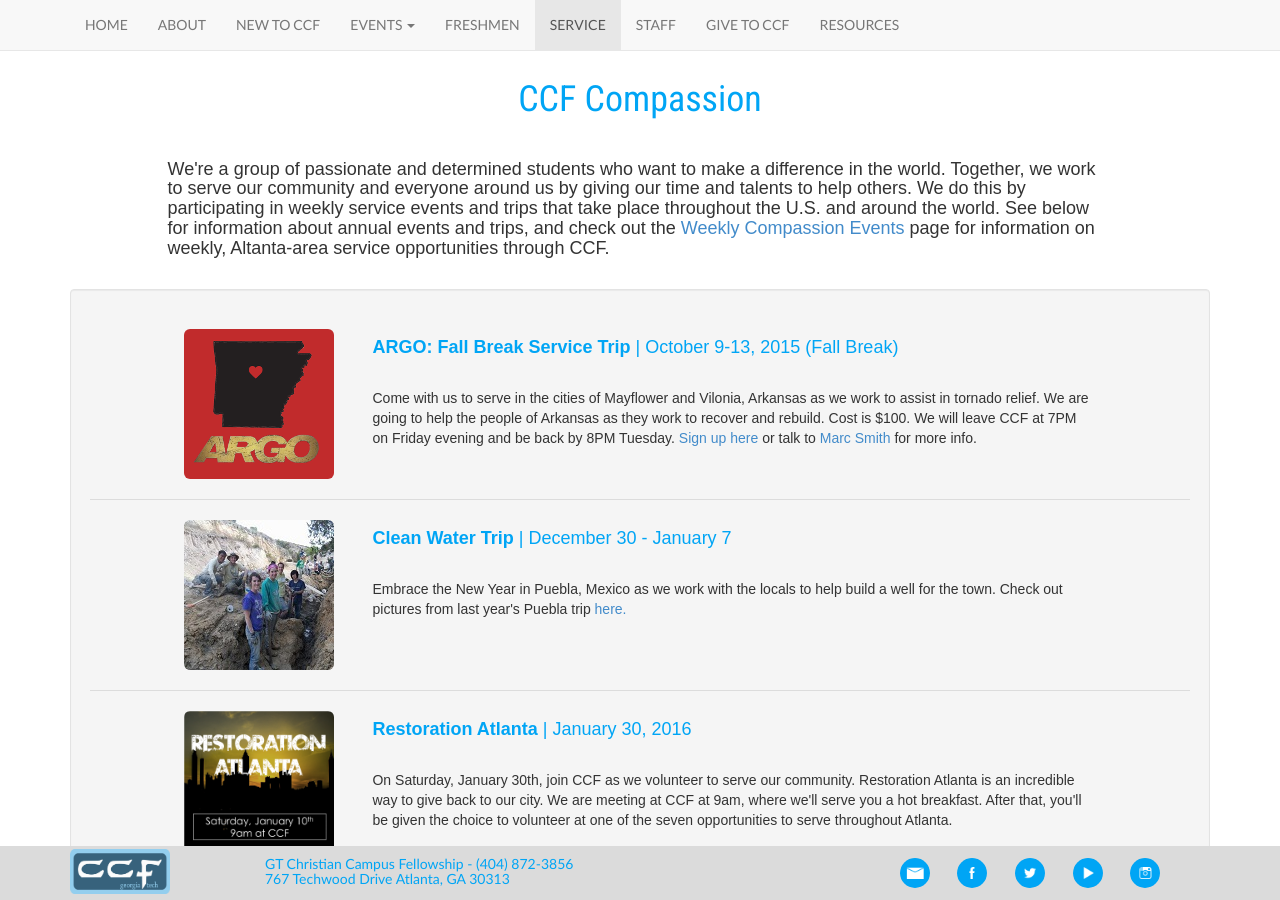
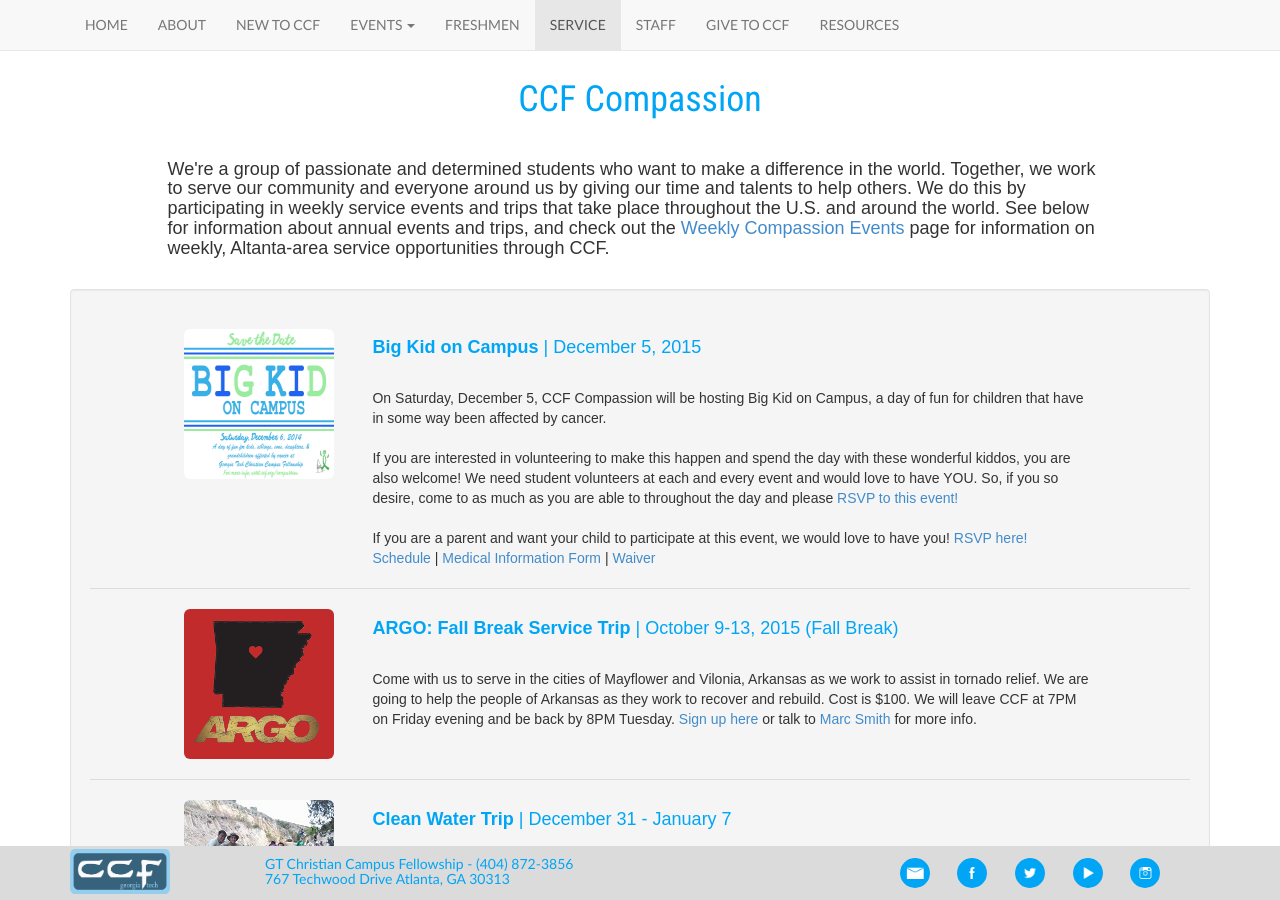
Before and after one commit to gtccf/gtccf.github.io, a Jekyll site: the page built from compassion/index.html, in a window 1280 px wide and 900 px high. Built offline with Jekyll 4.4.1, drawn with Linux system fonts in a browser that asks for light colours; nearby versions of some CDN libraries.

Commit message:
Big Kid on Campus updates

```diff
--- a/compassion/index.html
+++ b/compassion/index.html
@@ -16,21 +16,24 @@ layout: default
 
     <!--begins grouped-->
     <div class="well">
-
-      <!-- Details not known yet
       <div class="row">
         <div class="col-md-1"></div>
         <div class="col-md-2"><br><a target="_blank" href="{{ site.baseurl }}/flyers/flyerbkoc.jpg"><img src="{{ site.baseurl }}/photos/compassion/bkoc.jpg" width="150" height="150" class="img-rounded"></a></div>
-        <div class="col-md-8"><div class="blue"><strong><h4><br />Big Kid on Campus</strong> | December 6, 2014</h4></div>
+        <div class="col-md-8"><div class="blue"><strong><h4><br />Big Kid on Campus</strong> | December 5, 2015</h4></div>
           <br>
-          On Saturday, December 6, CCF Compassion will be hosting Big Kid on Campus, a day of fun for children that have in some way been affected by cancer. The day will be filled with fun entertainment and activities including games, crafts, makeovers, kickball with a Georgia Tech sports team, and even an appearance by Santa! Talk to Marc Smith for more information about how to participate or sign up!<br/>
-          <br/>
+          On Saturday, December 5, CCF Compassion will be hosting Big Kid on Campus, a day of fun for children that have in some way been affected by cancer. <!---The day will be filled with fun entertainment and activities including games, crafts, makeovers, kickball with a Georgia Tech sports team, and even an appearance by Santa!---></br>
+
+          <br>
+          If you are interested in volunteering to make this happen and spend the day with these wonderful kiddos, you are also welcome! We need student volunteers at each and every event and would love to have YOU. So, if you so desire, come to as much as you are able to throughout the day and please <a href="https://www.facebook.com/events/535143246642660/">RSVP to this event!</a></br>
+
+          <br>
+          If you are a parent and want your child to participate at this event, we would love to have you!<a href="http://evite.me/msWcDbhJjz"> RSVP here!</a> <br/>
+
           <a target="_blank" href="{{ site.baseurl }}/flyers/flyerbkoc_back.jpg">Schedule</a> | <a href="{{ site.baseurl }}/compassion/bkoc_medical_information_form.pdf">Medical Information Form</a> | <a href="{{ site.baseurl }}/compassion/bkoc_waiver_2014.pdf">Waiver</a>
         </div>
       </div>
       <br />
       <div class="divider"></div>
-      -->
 
       <div class="row">
         <div class="col-md-1"></div>
@@ -47,7 +50,7 @@ layout: default
       <div class="row">
         <div class="col-md-1"></div>
         <div class="col-md-2"><br><a target="_blank" href="https://www.facebook.com/media/set/?set=a.826495060709551.1073741848.150236321668765&type=3"><img src="{{ site.baseurl }}/photos/compassion/puebla.jpg" class="img-rounded"></a></div>
-        <div class="col-md-8"><div class="blue"><strong><h4><br />Clean Water Trip</strong> | December 30 - January 7</h4></div>
+        <div class="col-md-8"><div class="blue"><strong><h4><br />Clean Water Trip</strong> | December 31 - January 7</h4></div>
           <br>
           Embrace the New Year in Puebla, Mexico as we work with the locals to help build a well for the town. Check out pictures from last year's Puebla trip <a target="_blank" href="https://www.facebook.com/media/set/?set=a.826495060709551.1073741848.150236321668765&type=3">here.</a>
         </div>
```
